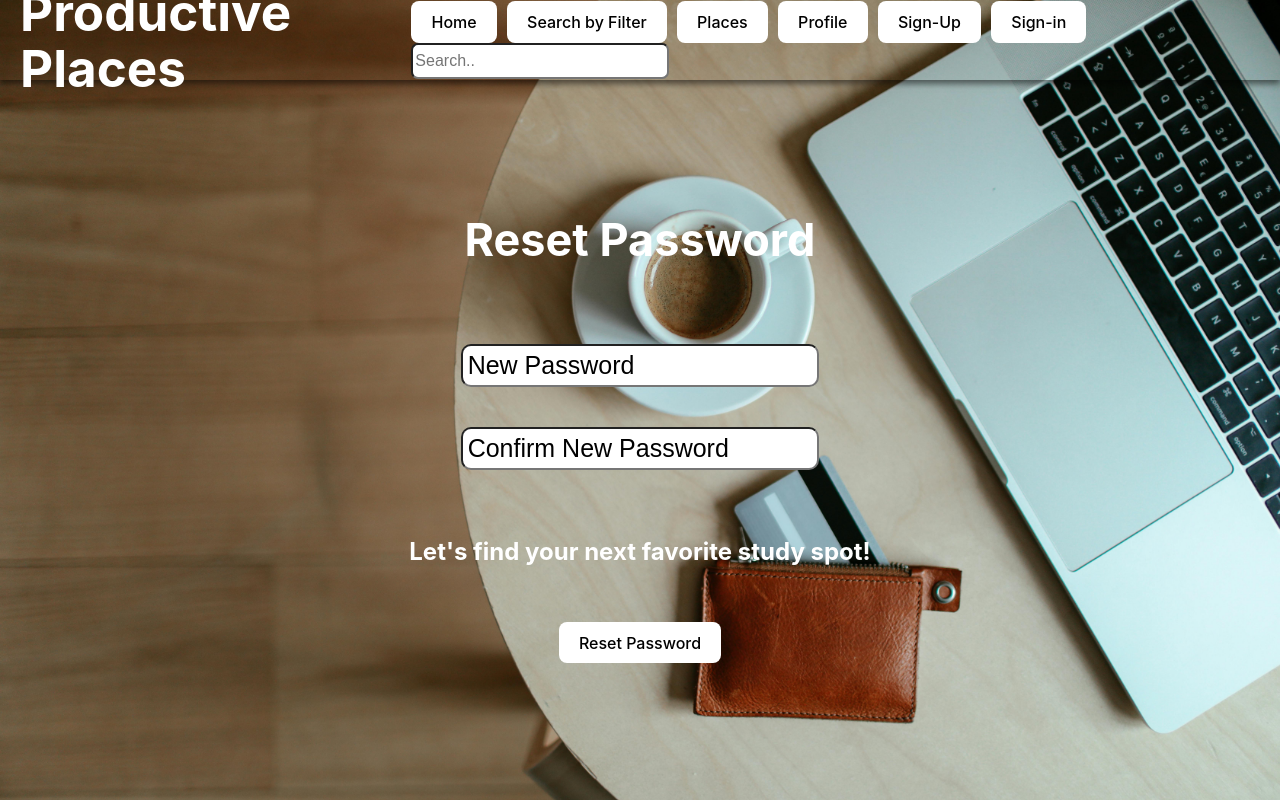
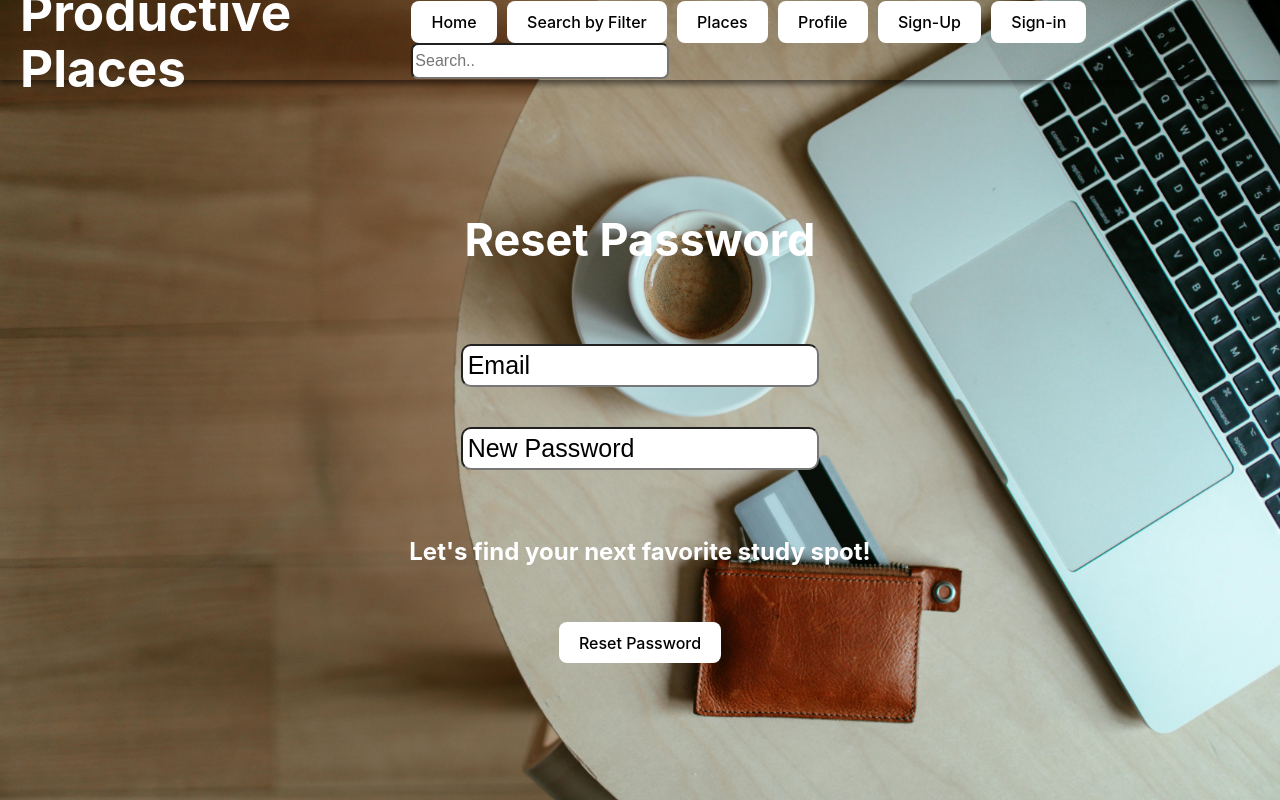
Before and after one commit to Christian-Mirt/S25-Gold, a React (Vite) app in the folder client/: page /reset in a window 1280 px wide. Built offline with nearby package versions, Linux system fonts and the light colour scheme.

Commit message:
start reset password functionality

```diff
--- a/client/src/components/Reset/Reset.css
+++ b/client/src/components/Reset/Reset.css
@@ -4,7 +4,7 @@
     padding: 30px 40px;
   }
 
-  .newPass {
+  .email, .newPass {
     border-radius: 10px;
     width: 80%;
     font-size: 25px;
@@ -13,16 +13,8 @@
   }
 
   .newPass::placeholder,
-  .confirmPass::placeholder {
+  .email::placeholder {
     color: black;
-  }
-
-  .confirmPass {
-    border-radius: 10px;
-    width: 80%;
-    font-size: 25px;
-    margin: 20px 0;
-    padding: 5px;
   }
 
   .card {
--- a/client/src/components/Reset/Reset.jsx
+++ b/client/src/components/Reset/Reset.jsx
@@ -1,9 +1,56 @@
 import './Reset.css';
 import React, { useState, useEffect } from "react";
-import { useNavigate, useLocation } from 'react-router-dom';
+import { useNavigate } from 'react-router-dom';
 
 function Reset()
 {
+    const navigate = useNavigate();
+    const [enteredEmail, setEmail] = useState("");
+    const [newPassword, setNewPassword] = useState('');
+
+    const handleReset = async (e) => {
+        e.preventDefault();
+
+        if (enteredEmail == "") {
+            alert("Please enter a valid email address");
+            return;
+          }
+
+          if (newPassword == "") {
+            alert("Please enter a valid password");
+            return;
+          }
+
+        const formBody = JSON.stringify({
+          email: enteredEmail,
+          password: newPassword
+        })
+
+        try {
+            const result = await fetch(import.meta.env.VITE_API_KEY + '/reset/generateNewPass', {
+              method: 'PUT',
+              body: formBody,
+              headers: {
+                'content-type': 'application/json'
+              }
+            });
+
+        const data = await result.json();
+
+        if (data.status == 200) {
+            console.log(data);
+
+              navigate(`/signin`);
+
+            } else {
+              alert('Email or password is incorrect');
+            }
+          } catch (error) {
+            console.error('Error changing password:', error);
+            alert('Something went wrong. Please try again.');
+          }
+};
+
     return (
         <>
           <div className='center-vertically'>
@@ -11,13 +58,13 @@ function Reset()
               <div className="restInfo">
               <form action="">
                 <h1 className="resetHeader">Reset Password</h1>
-                <input type="password" name="newPassword" placeholder="New Password" required className="newPass"  /><br />
-                <input type="password" name="confirmPassword" placeholder="Confirm New Password" required className="confirmPass"  /><br /><br />
+                <input type="email" name="email" placeholder="Email" required className="email" value={enteredEmail} onChange={(e) => setEmail(e.target.value)} /><br />
+                <input type="password" name="new Password" placeholder="New Password" required className="newPass"  value={newPassword} onChange={(e) => setNewPassword(e.target.value)}/><br /><br />
               </form>
               </div>
               <h2>Let's find your next favorite study spot!</h2>
                 <div className="card">
-                    <button type="submit" className='resetBttn'>Reset Password</button>
+                    <button type="submit" className='resetBttn' onClick={handleReset}>Reset Password</button>
                 </div>
             </div>
           </div>
```
Also changed, not shown: 1 other file (tests, documents, lock files or other folders).
